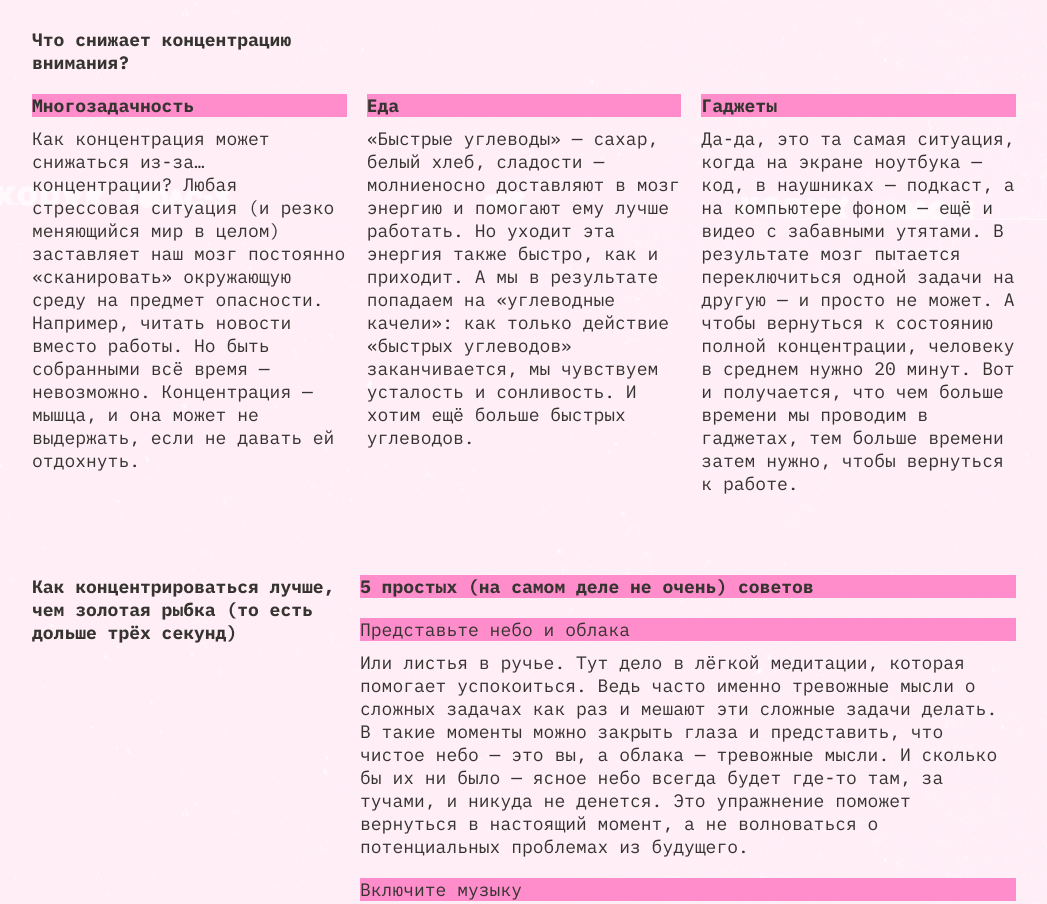
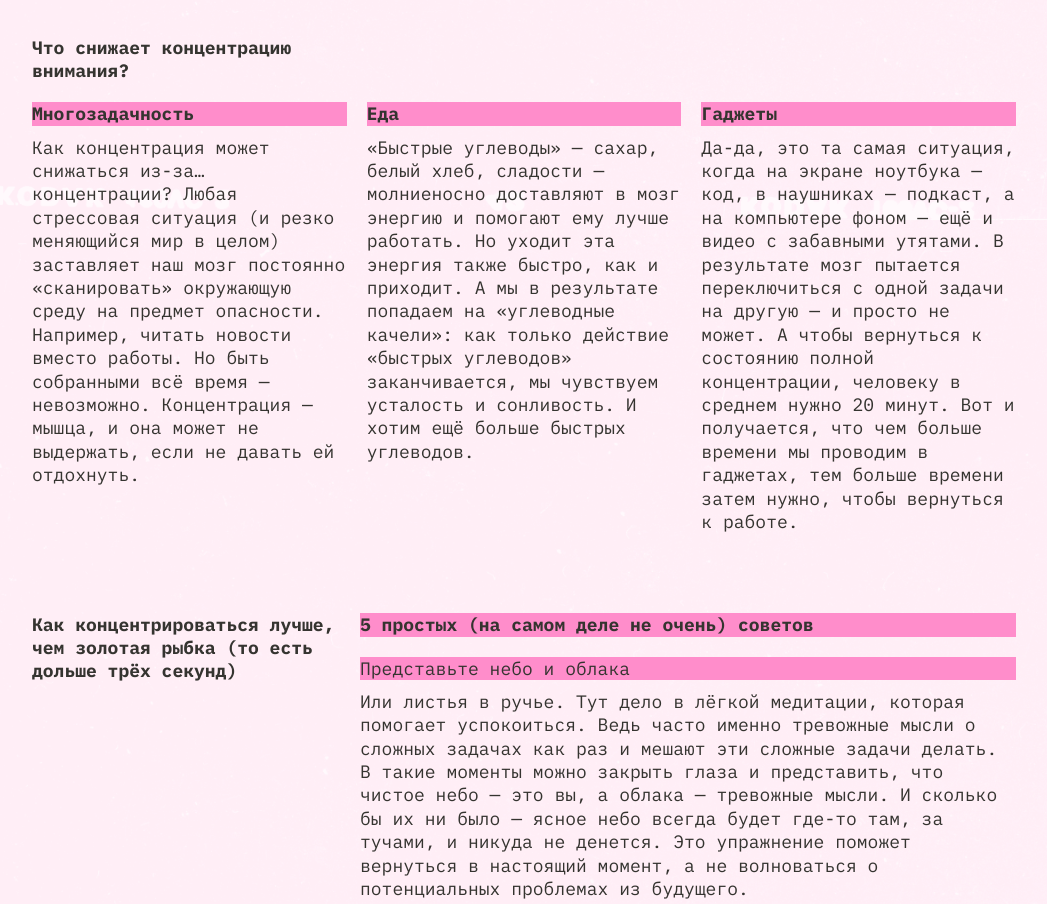
Before and after one commit to alicia8-01/slozhno-sosredotochitsya-fd, a plain HTML site: page index.html in a window 1280 px wide. Shown: the part 1380-2284 px from the top of the page, without its empty margins (116-1163 px from the left). Drawn offline with Linux system fonts and the light colour scheme.

Commit message:
minor fixed

```diff
--- a/index.html
+++ b/index.html
@@ -119,8 +119,8 @@
               <h3 class="title-decor">Гаджеты</h3>
               <p class="paragraph">
                 Да-да, это та самая ситуация, когда на экране ноутбука — код,
-                в наушниках — подкаст, а на компьютере фоном — ещё и видео
-                с забавными утятами. В результате мозг пытается переключиться
+                в наушниках — подкаст, а на компьютере фоном — ещё и видео с
+                забавными утятами. В результате мозг пытается переключиться с
                 одной задачи на другую — и просто не может.
                 А чтобы вернуться к состоянию полной концентрации,
                 человеку в среднем нужно 20 минут. Вот и получается,
--- a/styles/dark.css
+++ b/styles/dark.css
@@ -9,6 +9,7 @@
   --tablet-version: 768px;
   --mobile-version: 375px;
   --text-size: 18px;
+  --text-line-height: 23.4px;
   --text-font: 'IBM Plex Mono';
   --background-image: url('../images/cover-image-dark.png');
   --title-color: #DB00FF;
--- a/styles/light.css
+++ b/styles/light.css
@@ -9,6 +9,7 @@
   --tablet-version: 768px;
   --mobile-version: 375px;
   --text-size: 18px;
+  --text-line-height: 23.4px;
   --text-font: 'IBM Plex Mono';
   --background-image: url('../images/cover-image-light.png');
   --title-color: #FFC2E6;
--- a/styles/style.css
+++ b/styles/style.css
@@ -125,6 +125,7 @@
 .title-decor {
   font-family: var(--text-font, 'IBM Plex Mono');
   font-size: var(--text-size, 18px);
+  line-height: var(--text-line-height, 23.4px);
   color: var(--decription-text-color, #000028);
   background-color: var(--decription-color, #FF0070);
   font-weight: 800;
@@ -144,6 +145,7 @@
 .paragraph {
   font-size: var(--text-size, 18px);
   font-family: var(--text-font, 'IBM Plex Mono');
+  line-height: var(--text-line-height, 23.4px);
   color: var(--paragraph-text-color, #F1B2CE);
 }
 
@@ -221,7 +223,6 @@ a:focus {
 
 .footer {
   block-size: 768px;
-  margin-top: -20px;
   display: grid;
   grid-template-rows: repeat(3, 1fr);
   justify-items: center;
--- a/styles/variables.css
+++ b/styles/variables.css
@@ -8,6 +8,7 @@
   --tablet-version: 768px;
   --mobile-version: 375px;
   --text-size: 18px;
+  --text-line-height: 23.4px;
   --text-font: 'IBM Plex Mono';
   --background-image: url('../images/cover-image-dark.png');
   --title-color: #DB00FF;
```
